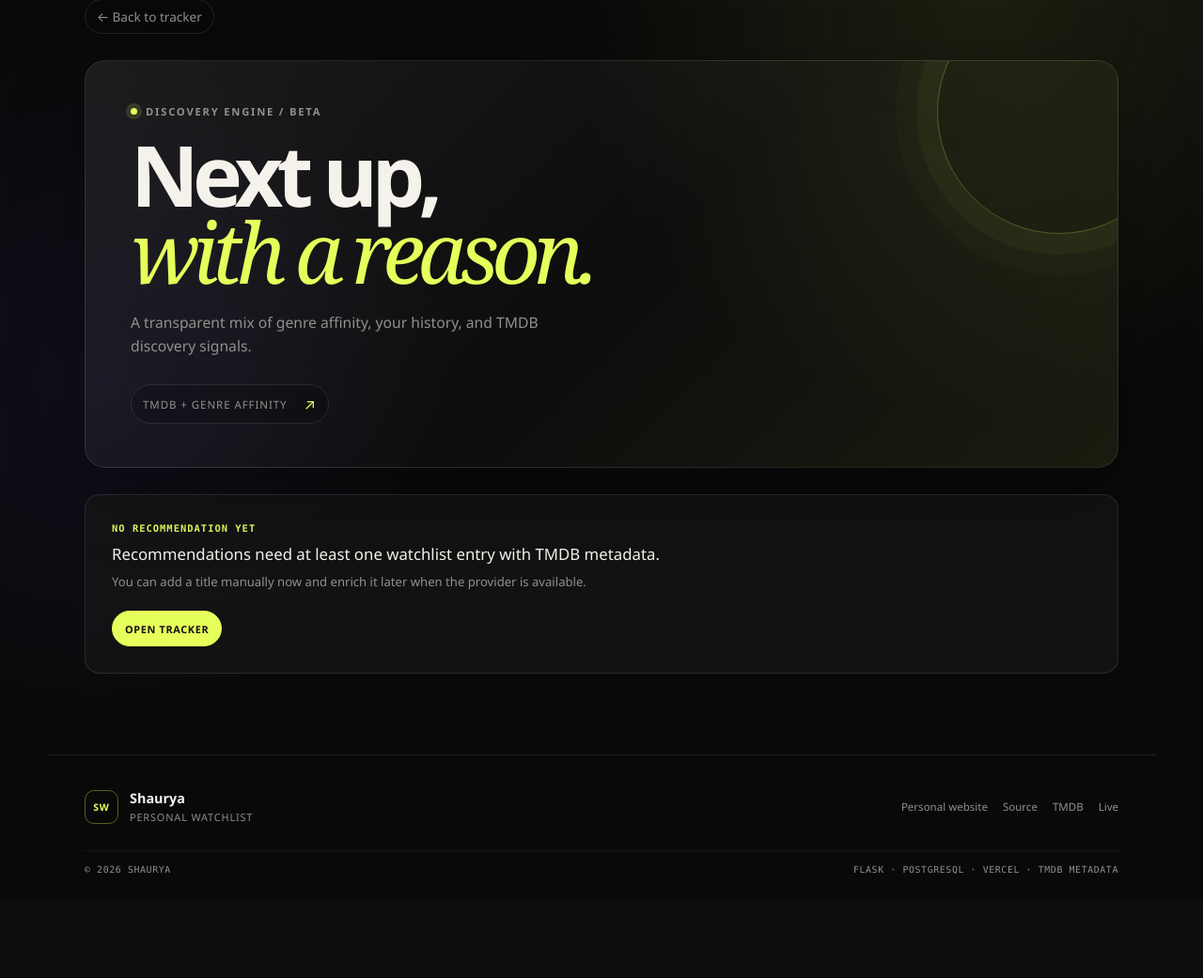
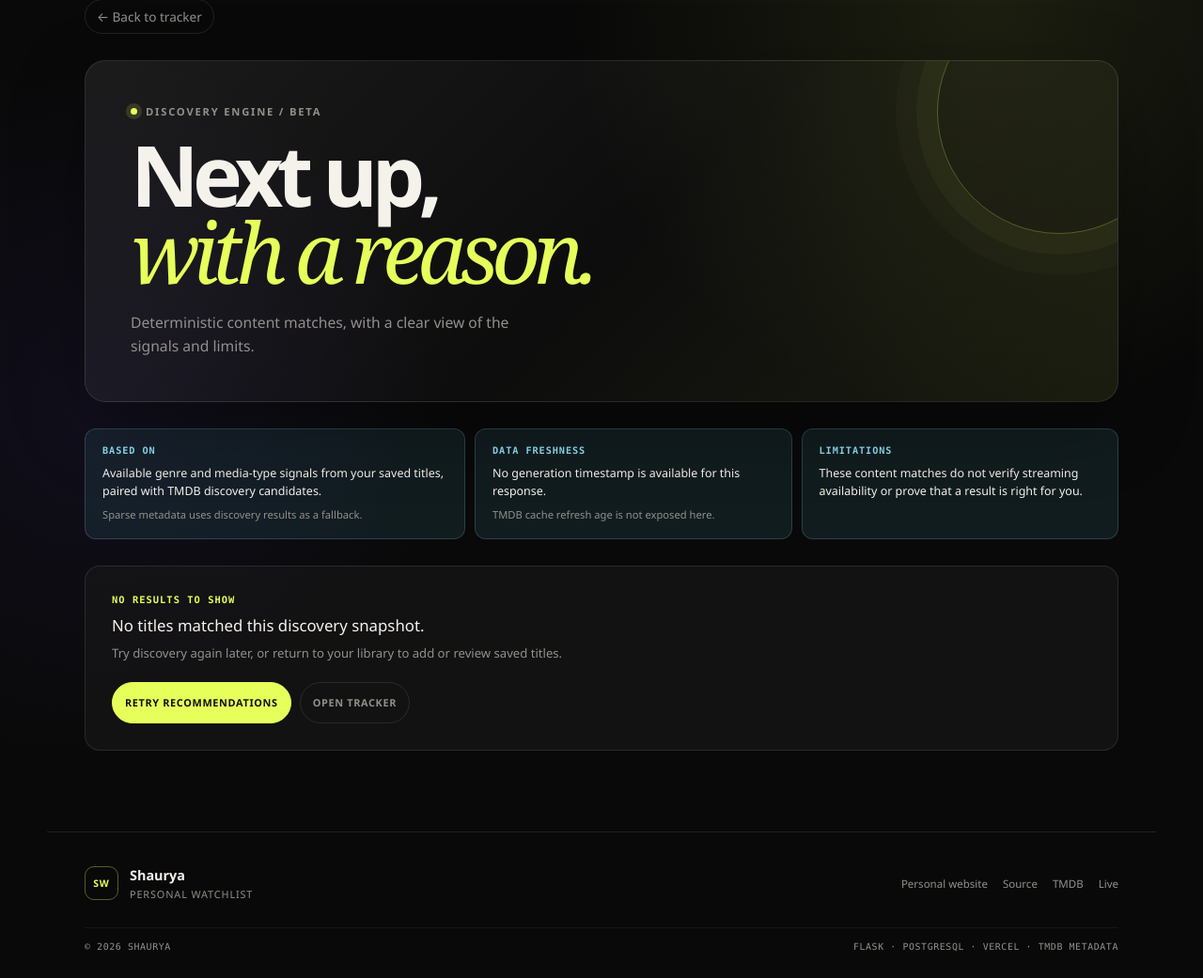
Before and after one commit to icecold009/movie-tracker, a Flask app: template templates/recommendations.html in a window 1280 px wide. Shown: the part 25-1066 px from the top of the page at 94% size. Before the commit the page ends 955 px from the top, so only its background shows below. Run offline with Flask 3, Linux system fonts and the light colour scheme; the template is opened without the code that fills it, so the values that code supplies are empty; parts of the project's set-up code (start-up, migrations or seed data) failed here and were passed over.

Commit message:
feat(ui): clarify recommendations and login states

```diff
--- a/api/index.py
+++ b/api/index.py
@@ -262,6 +262,7 @@ def recommendations():
             "recommendations.html",
             recommendations=[],
             error=str(error),
+            error_kind="database",
             generated_at=None,
         ), 503
 
@@ -274,6 +275,7 @@ def recommendations():
             "recommendations.html",
             recommendations=[],
             error=str(error),
+            error_kind="provider",
             generated_at=None,
         ), 503
 
--- a/static/style.css
+++ b/static/style.css
@@ -12,6 +12,8 @@
     --border: rgba(255, 255, 255, 0.1);
     --radius: 14px;
     --accent-soft: rgba(230, 255, 91, 0.14);
+    --info: #8bdcf1;
+    --info-soft: rgba(92, 191, 217, 0.1);
     --ease-out: cubic-bezier(0.23, 1, 0.32, 1);
     --ease-in-out: cubic-bezier(0.77, 0, 0.175, 1);
 }
@@ -815,6 +817,8 @@ main { position: relative; max-width: 1180px; margin: 0 auto; padding: 0 0 56px;
 /* â”€â”€ LOGIN PANEL â”€â”€ */
 .login-page {
     position: relative;
+    min-height: calc(100vh - 180px);
+    min-height: calc(100svh - 180px);
     background:
         radial-gradient(circle at 50% 16%, rgba(230,255,91,0.1), transparent 24rem),
         transparent;
@@ -857,7 +861,7 @@ main { position: relative; max-width: 1180px; margin: 0 auto; padding: 0 0 56px;
     position: absolute;
     top: 50%;
     right: 8px;
-    min-height: 32px;
+    min-height: 44px;
     padding: 6px 10px;
     color: var(--accent);
     border: 1px solid rgba(230,255,91,0.25);
@@ -874,6 +878,7 @@ main { position: relative; max-width: 1180px; margin: 0 auto; padding: 0 0 56px;
 .login-card .back-link { margin: 0; border: 0; }
 
 @media (max-width: 520px) {
+    .login-page { min-height: max(360px, calc(100vh - 224px)); min-height: max(360px, calc(100svh - 224px)); }
     .login-card { padding: 32px 24px; }
 }
 
@@ -1252,6 +1257,33 @@ button:disabled { cursor: wait; opacity: 0.62; }
 .engine-chip-group { display: flex; flex-wrap: wrap; align-items: center; gap: 8px; margin-top: 28px; }
 .engine-chip-group .engine-chip { margin-top: 0; }
 .freshness-chip { padding: 9px 12px; border: 1px solid rgba(255,255,255,0.1); border-radius: 999px; color: var(--text-muted); font-family: ui-monospace, SFMono-Regular, Consolas, monospace; font-size: 0.62rem; letter-spacing: 0.05em; }
+.recommendation-context {
+    display: grid;
+    grid-template-columns: 1.2fr 1fr 1fr;
+    gap: 10px;
+    margin: 0 40px 28px;
+}
+.recommendation-context-item {
+    min-width: 0;
+    padding: 16px 18px;
+    border: 1px solid rgba(139,220,241,0.2);
+    border-radius: 12px;
+    background: var(--info-soft);
+}
+.recommendation-context-item h2 {
+    margin-bottom: 9px;
+    color: var(--info);
+    font-family: ui-monospace, SFMono-Regular, Consolas, monospace;
+    font-size: 0.64rem;
+    letter-spacing: 0.09em;
+    text-transform: uppercase;
+}
+.recommendation-context-item p { color: var(--text); font-size: 0.78rem; line-height: 1.55; }
+.recommendation-context-item > span { display: block; margin-top: 7px; color: var(--text-muted); font-size: 0.7rem; line-height: 1.5; }
+.recommendation-context-item time { color: var(--info); font-variant-numeric: tabular-nums; }
+.recommendation-meta { display: flex; flex-wrap: wrap; gap: 7px; margin: 6px 0 9px; color: var(--info); font-family: ui-monospace, SFMono-Regular, Consolas, monospace; font-size: 0.62rem; letter-spacing: 0.07em; text-transform: uppercase; }
+.recommendation-meta span + span::before { content: "·"; margin-right: 7px; color: var(--text-muted); }
+.recommendations-page .state-actions a { min-height: 44px; }
 .reason-chips { display: flex; flex-wrap: wrap; gap: 5px; margin: 3px 0 10px; }
 .reason-chips span { padding: 4px 7px; border: 1px solid rgba(230,255,91,0.22); border-radius: 999px; color: var(--accent); font-family: ui-monospace, SFMono-Regular, Consolas, monospace; font-size: 0.56rem; letter-spacing: 0.04em; text-transform: uppercase; }
 .recommendation-reason { color: var(--text-muted); font-size: 0.78rem; line-height: 1.5; }
@@ -1303,6 +1335,9 @@ button:disabled { cursor: wait; opacity: 0.62; }
     .detail-card { padding: 22px 18px; }
     .detail-meta { grid-template-columns: 1fr 1fr; }
     .state-panel { margin-left: 20px; margin-right: 20px; padding: 22px 18px; }
+    .recommendation-context { grid-template-columns: repeat(2, minmax(0, 1fr)); margin: 0 20px 24px; }
+    .recommendation-context-item { padding: 14px; }
+    .recommendation-limitations { grid-column: 1 / -1; }
 }
 
 @media (prefers-reduced-motion: reduce) {
--- a/templates/recommendations.html
+++ b/templates/recommendations.html
@@ -3,16 +3,33 @@
 {% block title %}Recommendations — My Watch Tracker{% endblock %}
 
 {% block page_content %}
-<main>
+<main class="recommendations-page">
     <a href="{{ url_for('index') }}" class="back-link" data-loading-link>← Back to tracker</a>
     <section class="recommendation-hero" data-reveal>
         <p class="eyebrow"><span class="status-dot status-dot-accent"></span> Discovery engine / beta</p>
         <h1>Next up,<br><em>with a reason.</em></h1>
-        <p class="hero-description">A transparent mix of genre affinity, your history, and TMDB discovery signals.</p>
-        <div class="engine-chip-group" aria-label="Recommendation evidence">
-            <span class="engine-chip">TMDB + genre affinity <b>↗</b></span>
-            {% if generated_at %}<span class="freshness-chip">Updated {{ generated_at[:16].replace('T', ' ') }} UTC</span>{% endif %}
-        </div>
+        <p class="hero-description">Deterministic content matches, with a clear view of the signals and limits.</p>
+    </section>
+
+    <section class="recommendation-context" aria-label="Recommendation context" data-recommendation-context>
+        <article class="recommendation-context-item">
+            <h2>Based on</h2>
+            <p>Available genre and media-type signals from your saved titles, paired with TMDB discovery candidates.</p>
+            <span>Sparse metadata uses discovery results as a fallback.</span>
+        </article>
+        <article class="recommendation-context-item">
+            <h2>Data freshness</h2>
+            {% if generated_at %}
+                <p>Page generated <time datetime="{{ generated_at }}">{{ generated_at[:16].replace('T', ' ') }} UTC</time></p>
+            {% else %}
+                <p>No generation timestamp is available for this response.</p>
+            {% endif %}
+            <span>TMDB cache refresh age is not exposed here.</span>
+        </article>
+        <article class="recommendation-context-item recommendation-limitations">
+            <h2>Limitations</h2>
+            <p>These content matches do not verify streaming availability or prove that a result is right for you.</p>
+        </article>
     </section>
 
     <div class="loading-skeleton" data-page-skeleton hidden aria-hidden="true">
@@ -35,9 +52,13 @@
 
     {% if error %}
         <div class="state-panel state-error" role="alert">
-            <p class="state-kicker">Provider unavailable</p>
+            <p class="state-kicker">{{ "Saved titles unavailable" if error_kind == "database" else "Provider unavailable" }}</p>
             <p>{{ error }}</p>
-            <span>Try again when TMDB is reachable. Your watchlist is unchanged.</span>
+            {% if error_kind == "database" %}
+                <span>Try again when Movie Tracker can reach your saved titles. Your watchlist is unchanged.</span>
+            {% else %}
+                <span>Try again when TMDB is reachable. Your watchlist is unchanged.</span>
+            {% endif %}
             <div class="state-actions">
                 <a href="{{ url_for('recommendations') }}" class="state-primary" data-loading-link>Retry recommendations</a>
                 <a href="{{ url_for('index') }}" class="state-secondary" data-loading-link>Back to tracker</a>
@@ -60,6 +81,14 @@
                     <div class="card-body">
                         <div class="card-topline"><span>Recommended</span><span class="card-arrow">↗</span></div>
                         <h2>{{ recommendation.title }}</h2>
+                        {% if recommendation.media_type in ["movie", "tv"] or recommendation.release_date %}
+                        <div class="recommendation-meta" aria-label="Available title details">
+                            {% if recommendation.media_type in ["movie", "tv"] %}
+                                <span>{{ "Movie" if recommendation.media_type == "movie" else "TV show" }}</span>
+                            {% endif %}
+                            {% if recommendation.release_date %}<span>{{ recommendation.release_date[:4] }}</span>{% endif %}
+                        </div>
+                        {% endif %}
                         <div class="reason-chips" aria-label="Why this was recommended">
                             {% for tag in recommendation.reason_tags or [] %}<span>{{ tag }}</span>{% endfor %}
                         </div>
@@ -70,10 +99,13 @@
         </div>
     {% else %}
         <div class="state-panel" aria-live="polite">
-            <p class="state-kicker">No recommendation yet</p>
-            <p>Recommendations need at least one watchlist entry with TMDB metadata.</p>
-            <span>You can add a title manually now and enrich it later when the provider is available.</span>
-            <div class="state-actions"><a href="{{ url_for('index') }}" class="state-primary" data-loading-link>Open tracker</a></div>
+            <p class="state-kicker">No results to show</p>
+            <p>No titles matched this discovery snapshot.</p>
+            <span>Try discovery again later, or return to your library to add or review saved titles.</span>
+            <div class="state-actions">
+                <a href="{{ url_for('recommendations') }}" class="state-primary" data-loading-link>Retry recommendations</a>
+                <a href="{{ url_for('index') }}" class="state-secondary" data-loading-link>Open tracker</a>
+            </div>
         </div>
     {% endif %}
 </main>
```
Also changed, not shown: BACKLOG.md (+32 -0 lines), tests/test_auth.py (+3 -0 lines), tests/test_recommendations_route.py (+18 -1 lines).
